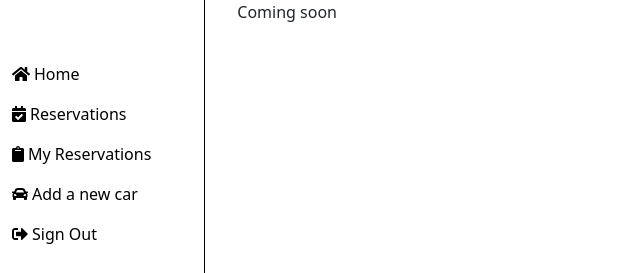
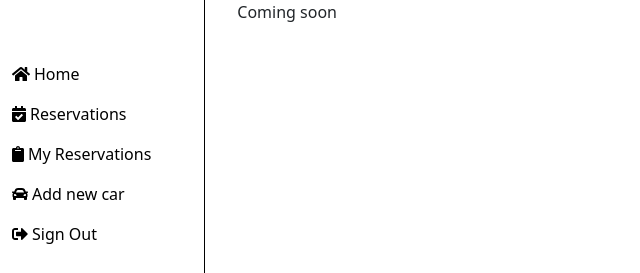
Before and after one commit to mariordgez/Final-Capstone-React, a React (Create React App) app: page /reservations in a window 1280 px wide. Shown: the top 273 px of the page, without its empty margins (0-640 px from the left). Built offline with nearby package versions, Linux system fonts and the light colour scheme.

Commit message:
Fix add car link

```diff
--- a/src/components/Navbar/navbar.js
+++ b/src/components/Navbar/navbar.js
@@ -1,6 +1,7 @@
 import React from 'react';
 import PropTypes from 'prop-types';
 import { NavLink } from 'react-router-dom';
+import { useDispatch } from 'react-redux';
 import '../../css/navbar.css';
 import 'bootstrap/dist/css/bootstrap.min.css';
 import { FontAwesomeIcon } from '@fortawesome/react-fontawesome';
@@ -11,9 +12,14 @@ import {
   faCalendarCheck,
   faCar,
 } from '@fortawesome/free-solid-svg-icons';
+import { openForm } from '../../redux/car_list/addNewCarFormSlice';
 
 const Navbar = (props) => {
+  const dispatch = useDispatch();
   const { Page } = props;
+  const openFormHandle = () => {
+    dispatch(openForm());
+  };
   return (
     <div className="container-fluid">
       <div className="row flex-nowrap">
@@ -32,13 +38,8 @@ const Navbar = (props) => {
             >
               <li className="px-1 nav-item w-100 hoverli">
                 <NavLink
-                  exact
                   to="/"
                   className={(isActive) => `hoverlink  align-middle px-0${!isActive ? ' selected' : ''}`}
-                  activeStyle={{
-                    fontWeight: 'bold',
-                    color: 'red',
-                  }}
                 >
                   <FontAwesomeIcon icon={faHome} />
                   <span className="ms-1 d-none d-sm-inline">Home</span>
@@ -64,11 +65,12 @@ const Navbar = (props) => {
               </li>
               <li className="px-1 nav-item w-100 hoverli">
                 <NavLink
-                  to="/addCar"
-                  className={(isActive) => `hoverlink align-middle px-0${!isActive ? ' selected' : ''}`}
+                  to="/"
+                  onClick={openFormHandle}
+                  className={(isActive) => `hoverlink  align-middle px-0${!isActive ? ' selected' : ''}`}
                 >
                   <FontAwesomeIcon icon={faCar} />
-                  <span className="ms-1 d-none d-sm-inline">Add a new car</span>
+                  <span className="ms-1 d-none d-sm-inline">Add new car</span>
                 </NavLink>
               </li>
               <li className="px-1 nav-item w-100 hoverli">
```
